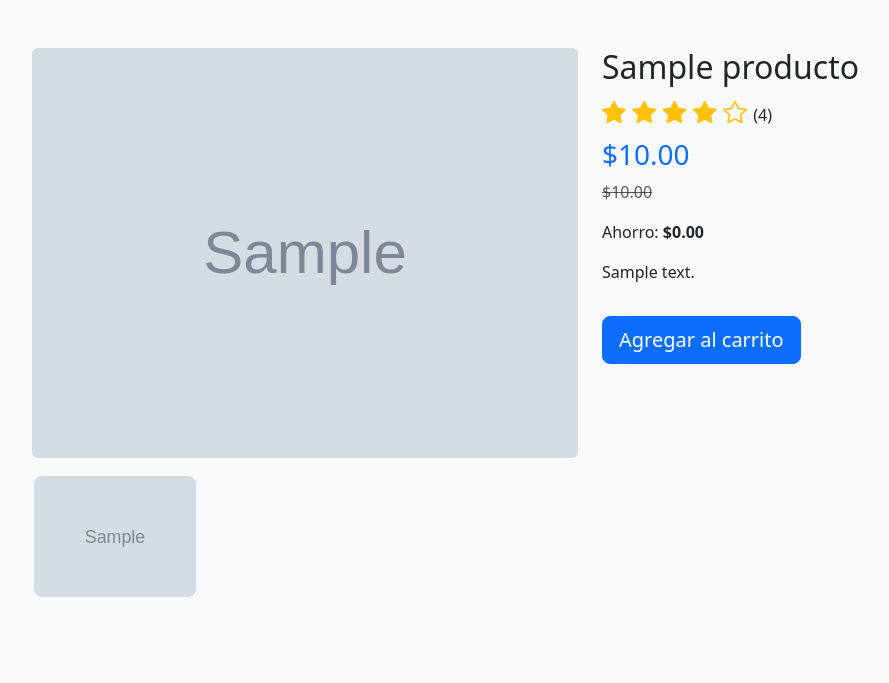
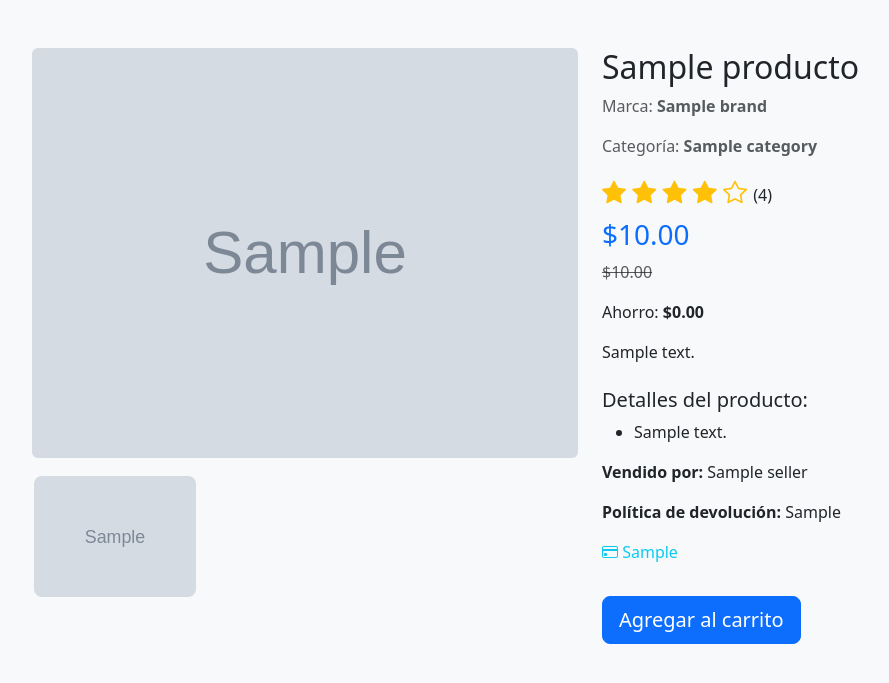
Before and after one commit to solanagomezericmartincbtis272-rgb/walmart-final, a Flask app: template flask_mongo_crud_alumnos/templates/producto.html in a window 1280 px wide. Shown: the top 683 px of the page, without its empty margins (50-939 px from the left). Run offline with Flask 3, Linux system fonts and the light colour scheme; the template is opened without the code that fills it: most values are stand-ins (such as "Sample title", 1, 10 or a date in 2020); grey boxes marked "Sample" are stand-in pictures.

Commit message:
producto.html

```diff
--- a/flask_mongo_crud_alumnos/templates/producto.html
+++ b/flask_mongo_crud_alumnos/templates/producto.html
@@ -38,21 +38,36 @@
 
       <!-- Miniaturas -->
       <div class="row mt-3">
-        {% for imagen in producto.images %}
-        <div class="col-4">
-          <img onclick="cambiarImagen('{{ imagen }}')" src="{{ imagen }}" class="thumb-img">
-        </div>
-        {% endfor %}
+        {% if producto.images %}
+          {% for imagen in producto.images %}
+          <div class="col-4">
+            <img onclick="cambiarImagen('{{ imagen }}')" src="{{ imagen }}" class="thumb-img">
+          </div>
+          {% endfor %}
+        {% endif %}
       </div>
     </div>
 
     <!-- Información -->
     <div class="col-md-6">
+
       <h2>{{ producto.name }}</h2>
+
+      <!-- Marca -->
+      {% if producto.brand %}
+      <p class="text-muted">
+        Marca: <strong>{{ producto.brand }}</strong>
+      </p>
+      {% endif %}
+
+      <!-- Categoría -->
+      {% if producto.category %}
+      <p class="text-muted">Categoría: <strong>{{ producto.category }}</strong></p>
+      {% endif %}
 
       <!-- Estrellas -->
       <div class="text-warning fs-4">
-        {% for i in range(1, 5+1) %}
+        {% for i in range(1, 6) %}
           {% if producto.rating >= i %}
             <i class="bi bi-star-fill"></i>
           {% elif producto.rating >= i - 0.5 %}
@@ -64,15 +79,55 @@
         <span class="text-dark fs-6">({{ producto.rating }})</span>
       </div>
 
+      <!-- Precios -->
       <h3 class="text-primary mt-2">${{ producto.price }}.00</h3>
-      <p class="text-decoration-line-through text-muted">${{ producto.oldPrice }}.00</p>
-      <p>Ahorro: <b>${{ producto.oldPrice - producto.price }}.00</b></p>
 
+      {% if producto.oldPrice %}
+      <p class="text-decoration-line-through text-muted">
+        ${{ producto.oldPrice }}.00
+      </p>
+      <p>
+        Ahorro: <b>${{ producto.oldPrice - producto.price }}.00</b>
+      </p>
+      {% endif %}
+
+      <!-- Descripción -->
+      {% if producto.description %}
       <p class="mt-3">{{ producto.description }}</p>
+      {% endif %}
 
+      <!-- Lista de detalles -->
+      {% if producto.details %}
+      <h5 class="mt-4">Detalles del producto:</h5>
+      <ul>
+        {% for d in producto.details %}
+        <li>{{ d }}</li>
+        {% endfor %}
+      </ul>
+      {% endif %}
+
+      <!-- Vendedor -->
+      {% if producto.seller %}
+      <p class="mt-3"><strong>Vendido por:</strong> {{ producto.seller }}</p>
+      {% endif %}
+
+      <!-- Política de devolución -->
+      {% if producto.returnPolicy %}
+      <p><strong>Política de devolución:</strong> {{ producto.returnPolicy }}</p>
+      {% endif %}
+
+      <!-- Mensualidades -->
+      {% if producto.monthlyPayments %}
+      <p class="text-info mt-3">
+        <i class="bi bi-credit-card"></i> {{ producto.monthlyPayments }}
+      </p>
+      {% endif %}
+
+      <!-- Botón agregar al carrito -->
       <form action="{{ url_for('agregar_carrito', producto_id=producto['_id']) }}" method="POST">
         <button class="btn btn-primary btn-lg mt-3">Agregar al carrito</button>
       </form>
+
     </div>
 
   </div>
```
